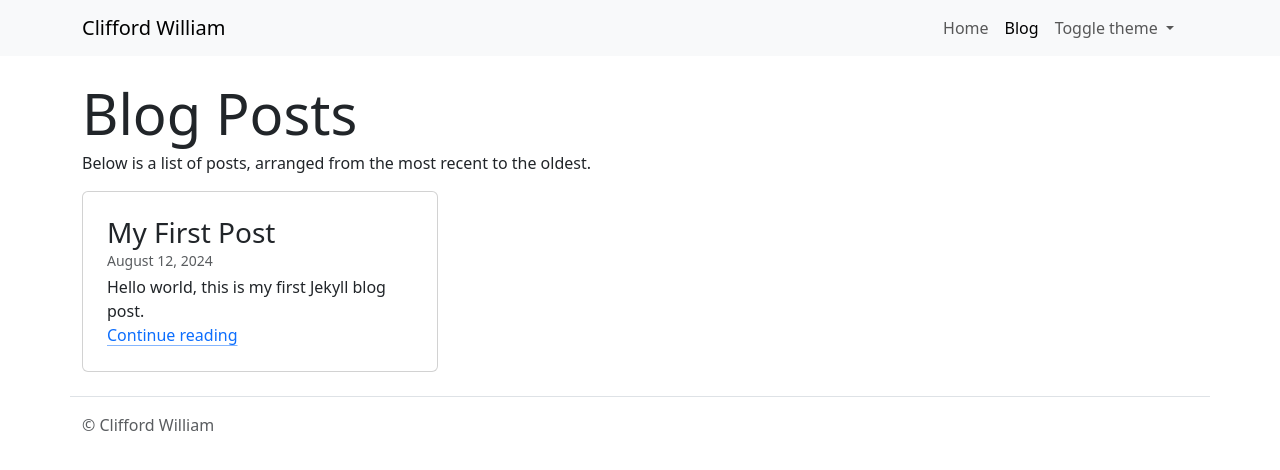
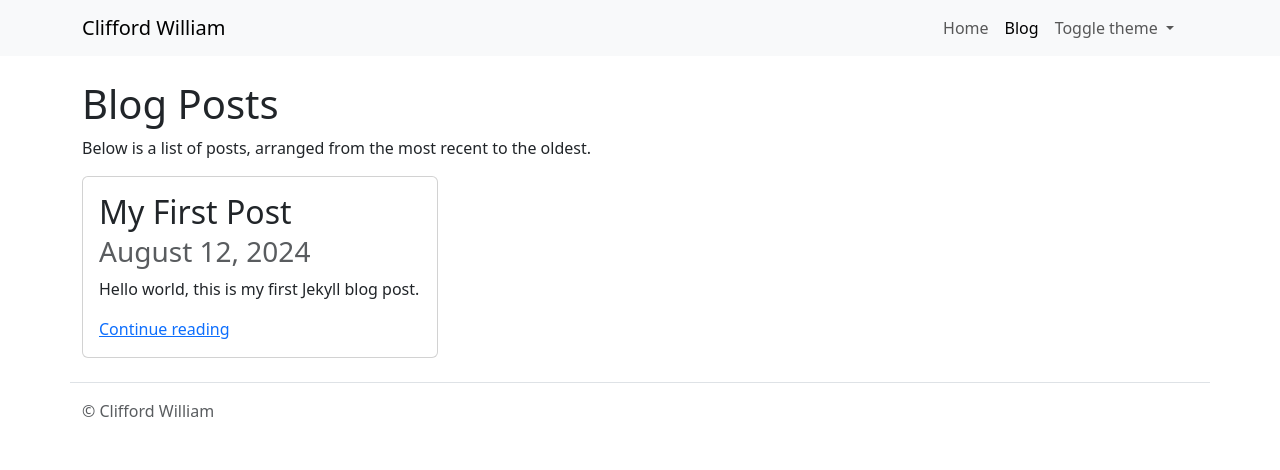
Before and after one commit to cliffordwilliam/my_archive, a Jekyll site: the page built from blog.md, in a window 1280 px wide. Shown: the top 470 px of the page. Built offline with Jekyll 4.4.1, drawn with Linux system fonts in a browser that asks for light colours.

Commit message:
update card layout

```diff
--- a/_layouts/default.html
+++ b/_layouts/default.html
@@ -86,7 +86,7 @@
     </nav>
   </header>
   <main class="container">
-    <h1 class="display-4 mb-1">{{ page.title }}</h1>
+    <h1>{{ page.title }}</h1>
     <section>
       {{ content }}
     </section>
--- a/blog.md
+++ b/blog.md
@@ -8,13 +8,11 @@ Below is a list of posts, arranged from the most recent to the oldest.
   {% for post in site.posts %}
     <div class="col">
       <div class="card h-100">
-        <div class="card-body p-4 d-flex flex-column">
-          <h3 class="card-title mb-0">{{ post.title }}</h3>
-          <small class="text-body-secondary mb-1">{{ post.date | date: "%B %d, %Y" }}</small>
-          <p class="card-text mb-auto">{{ post.excerpt | strip_html }}</p>
-          <a href="{{ post.url | relative_url }}" class="icon-link gap-1 icon-link-hover stretched-link">
-            Continue reading
-          </a>
+        <div class="card-body">
+          <h2 class="card-title">{{ post.title }}</h2>
+          <h3 class="card-subtitle mb-2 text-body-secondary">{{ post.date | date: "%B %d, %Y" }}</h3>
+          <p class="card-text">{{ post.excerpt | strip_html }}</p>
+          <a href="{{ post.url | relative_url }}" class="card-link stretched-link">Continue reading</a>
         </div>
       </div>
     </div>
```
